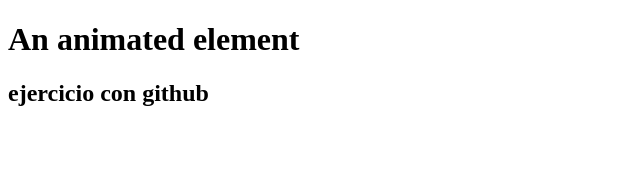
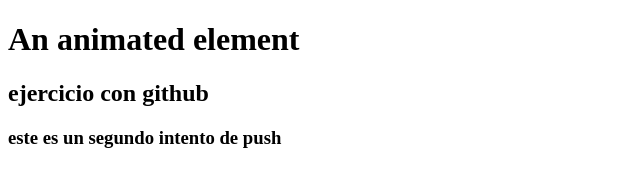
Before and after one commit to eliasgamez1994/cursocoder, a plain HTML site: page index.html in a window 1280 px wide. Shown: the whole page, without its empty margins (0-640 px from the left). Drawn offline with nearby package versions, Linux system fonts and the light colour scheme.

Commit message:
Segunda version

```diff
--- a/index.html
+++ b/index.html
@@ -18,6 +18,7 @@
 
     <div>
 <h2>ejercicio con github</h2>
+<h3>este es un  segundo intento de push</h3>
 
     </div>
 
```
